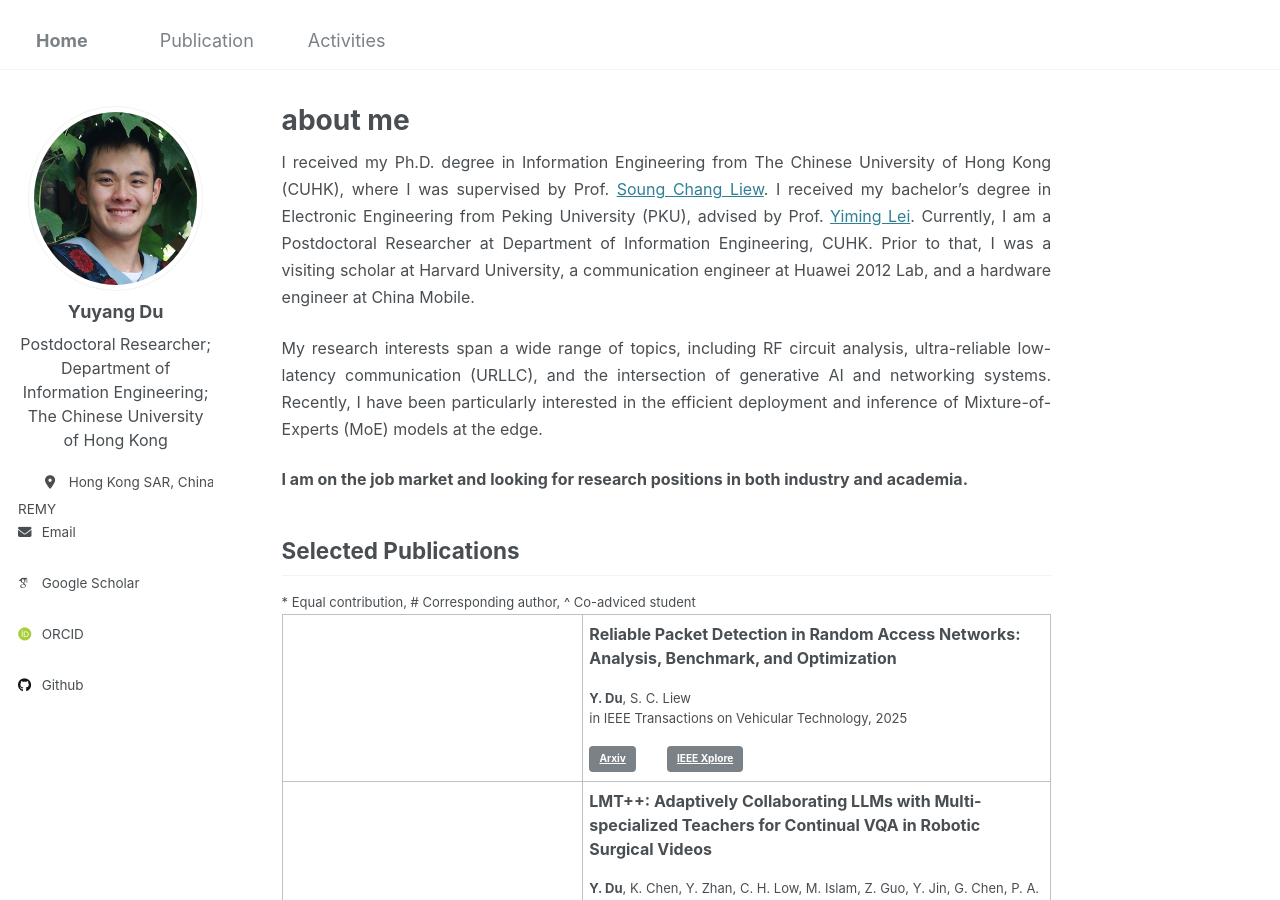
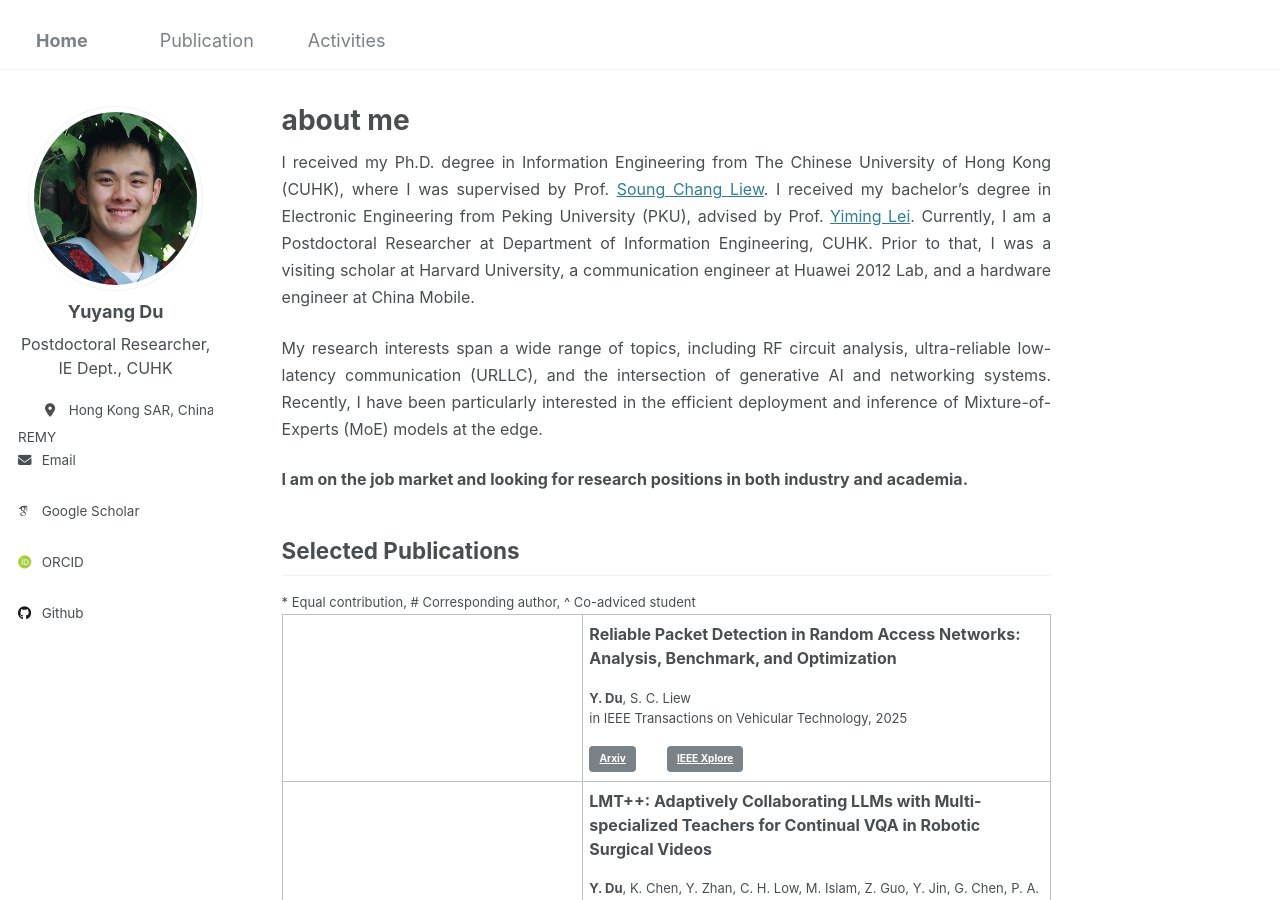
Before and after one commit to yuyangdu01/yuyangdu01.github.io, a Jekyll site: the page built from _pages/about.md, in a window 1280 px wide and 900 px high. Built offline with Jekyll 4.4.1, drawn with Linux system fonts in a browser that asks for light colours; some web fonts are replaced.

Commit message:
Update _config.yml

```diff
--- a/_config.yml
+++ b/_config.yml
@@ -24,7 +24,7 @@ author:
   avatar           : "profile.png"
   name             : "Yuyang Du"
   pronouns         : # example: "he/his"
-  bio              : "<font size=3>Postdoctoral Researcher;<br>Department of Information Engineering;<br>The Chinese University of Hong Kong</font></center>" #<center>
+  bio              : "<font size=3>Postdoctoral Researcher,<br>IE Dept., CUHK</font></center>" #<center>
   location         : "Hong Kong SAR, China"
   employer         : #CUHK
   uri              : #https://www.cuhk.edu.hk/english/index.html
```
